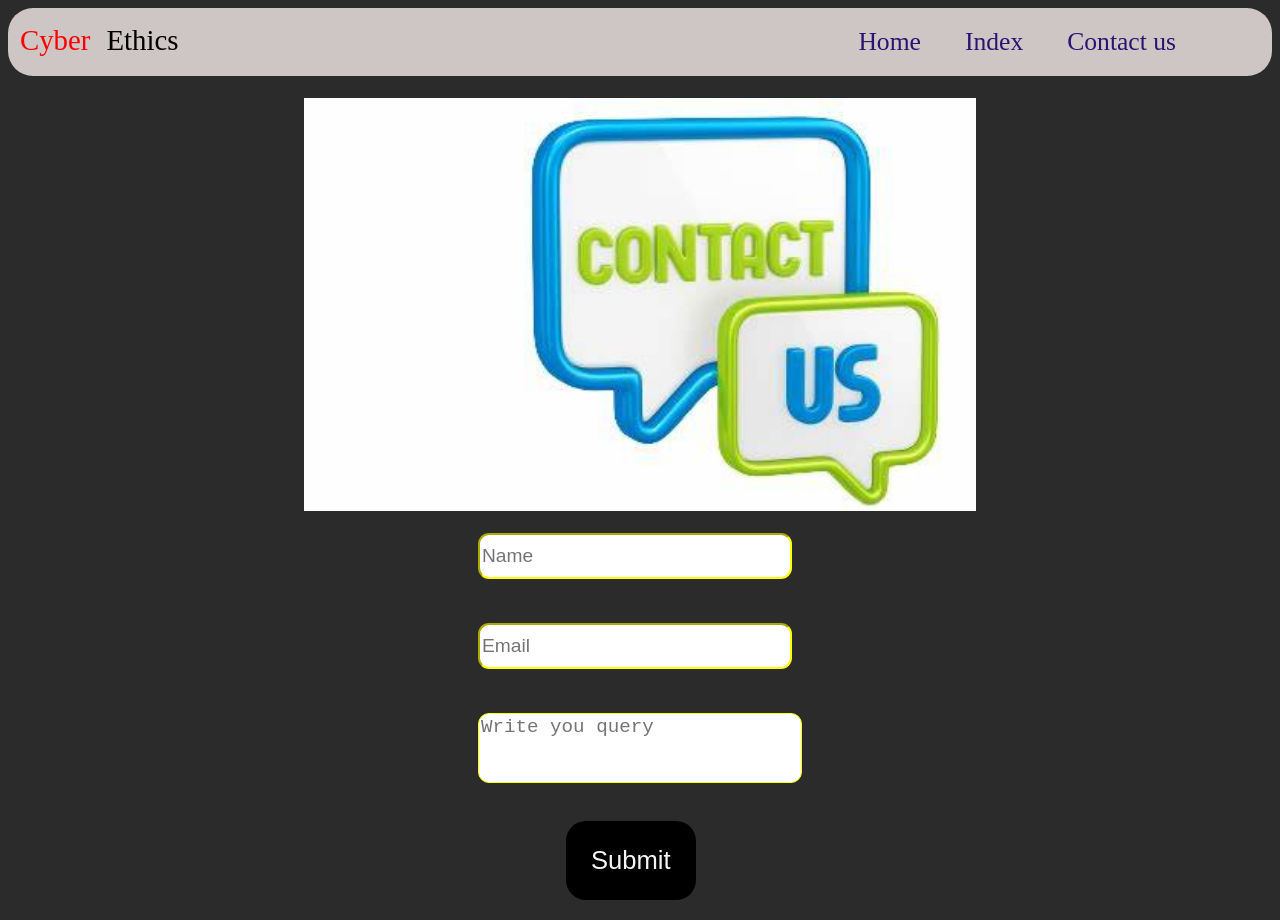
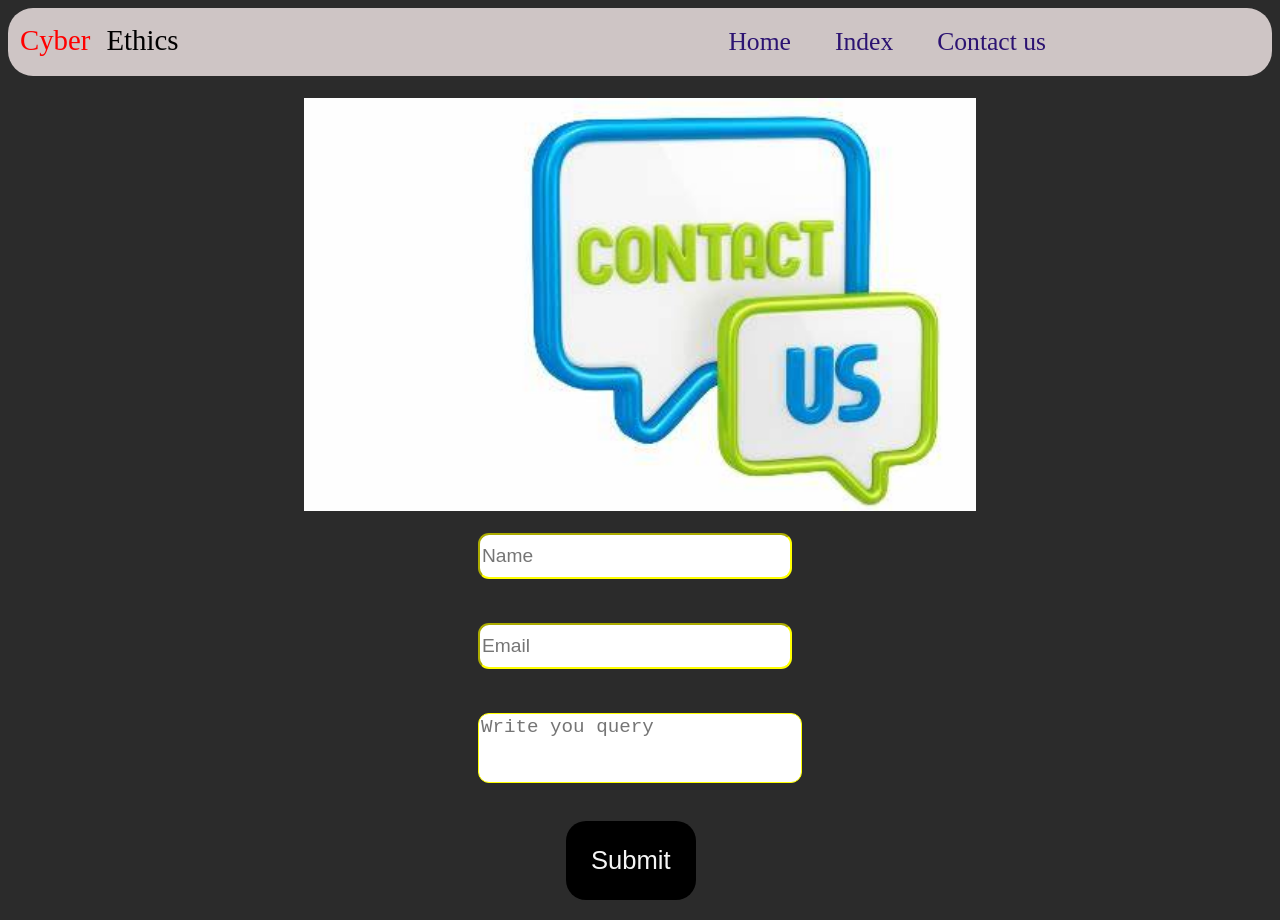
Before and after one commit to grayankit/cyber_school_project, a plain HTML site: page contact.html in a window 1280 px wide. Drawn offline with Linux system fonts and the light colour scheme.

Commit message:
padding changed

```diff
--- a/contact.html
+++ b/contact.html
@@ -16,7 +16,7 @@
 <body>
     <nav class="navbar">
         <span style="color:red;">Cyber</span><font style="color:black; font-size: 1.8rem;padding-top: 16px;padding-bottom: 16px;padding-left: 12px;">Ethics</font>
-        <ul style="padding-left:658px">
+        <ul style="padding-left:528px">
             <li class="item"><a href="index.html">Home</a></li>
             <li class="item"><a href="services.html">Index</a></li>
             <li class="item"><a href="contact.html">Contact us</a></li>
```
